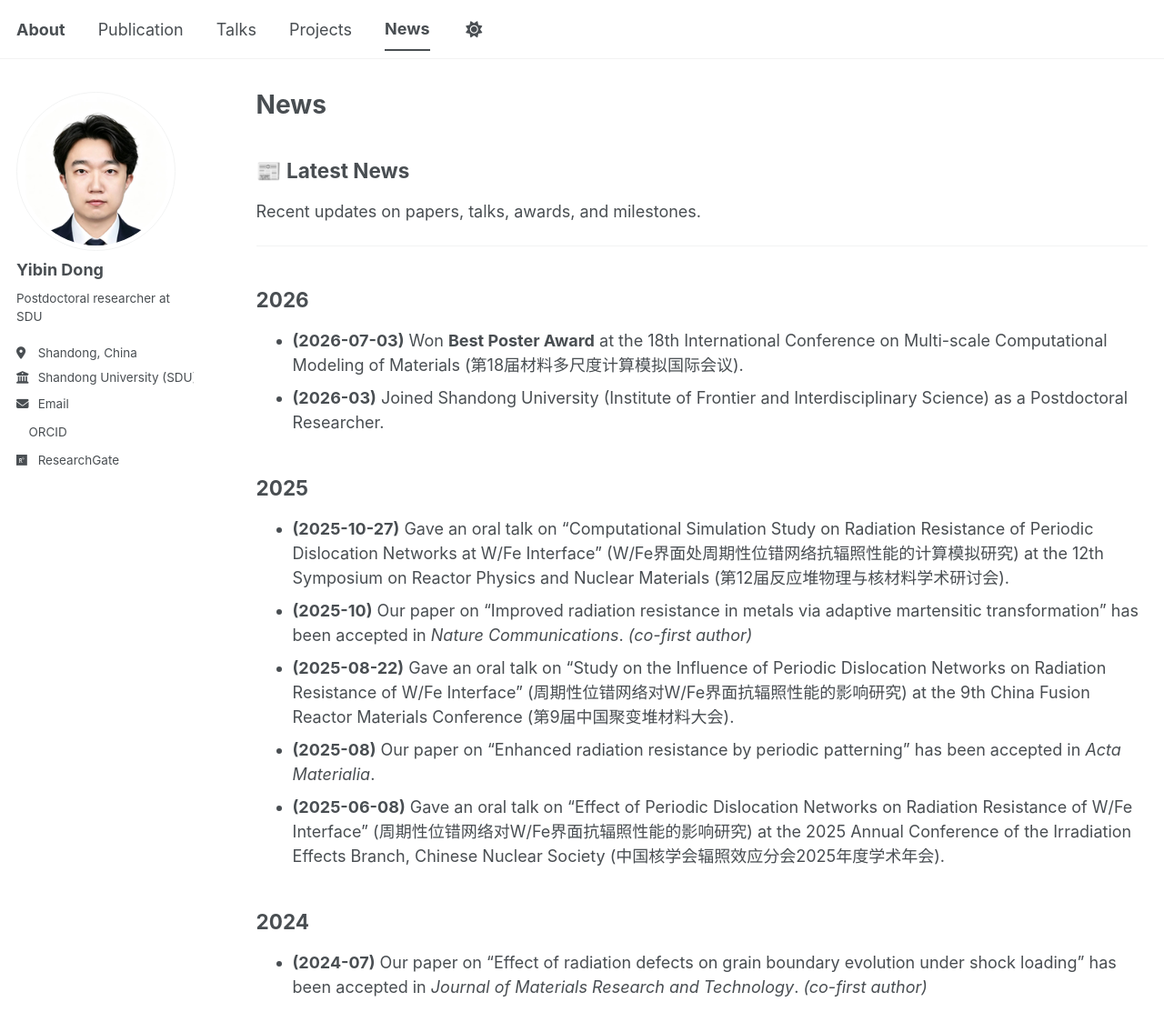
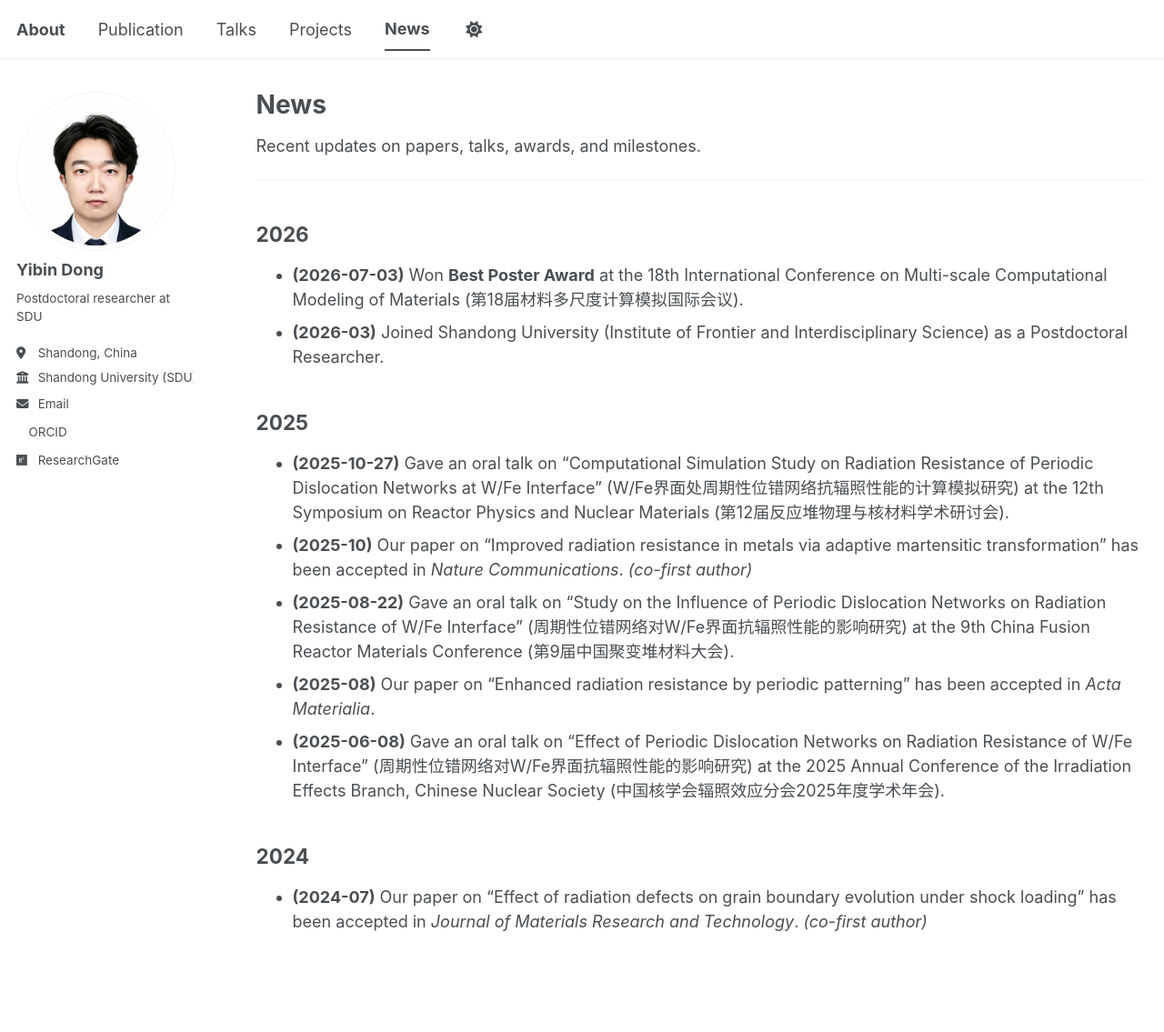
Before and after one commit to Molight/Molight.github.io, a Jekyll site: the page built from _pages/news.md, in a window 1280 px wide and 1153 px high. Shown: the top 1135 px of the window at 91% size. Built offline with Jekyll 4.4.1, drawn with Linux system fonts in a browser that asks for light colours; a style sheet for code colours, icons or effects is not loaded.

Commit message:
chore(news): drop "📰 Latest News" header, keep subtitle

```diff
--- a/_pages/news.md
+++ b/_pages/news.md
@@ -6,8 +6,6 @@ author_profile: true
 ---
 
 {% include base_path %}
-
-## 📰 Latest News
 
 Recent updates on papers, talks, awards, and milestones.
 
```
